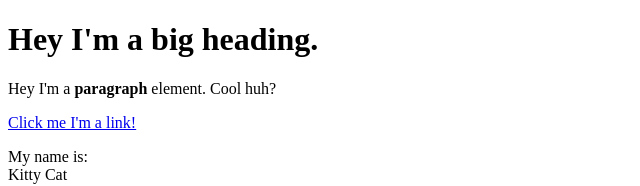
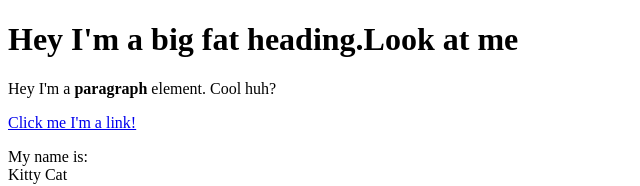
Before and after one commit to Aqua-blu/Cartoon-hero-p, a plain HTML site: page test.html in a window 1280 px wide. Shown: the top 186 px of the page, without its empty margins (0-640 px from the left). Drawn offline with Linux system fonts and the light colour scheme.

Commit message:
Added "fat" to the heading

```diff
--- a/test.html
+++ b/test.html
@@ -4,7 +4,7 @@
 	<title>Test page</title>
 </head>
 <body>
-	<h1> Hey I'm a big heading.</h1>
+	<h1> Hey I'm a big fat heading.Look at me</h1>
 	<p>Hey I'm a <b>paragraph</b> element. Cool huh?</p>
 	<a href="https://google.com"target="_blank" title="Let's go to google">Click me I'm a link!</a>
 	<p>My name is:<br>
```
